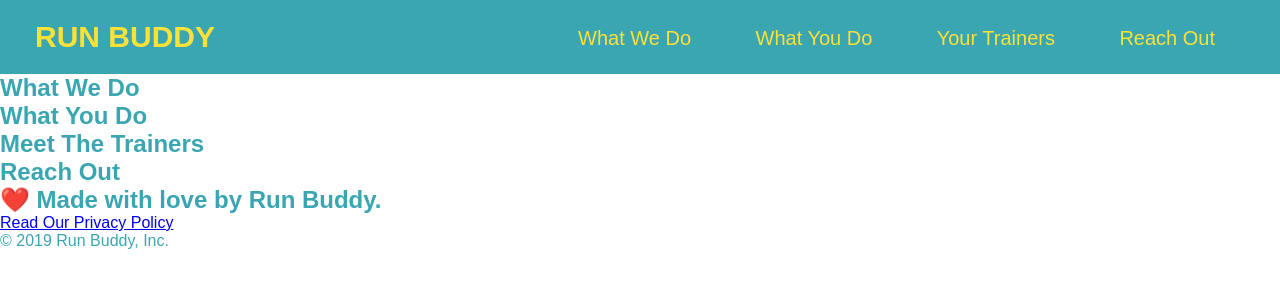
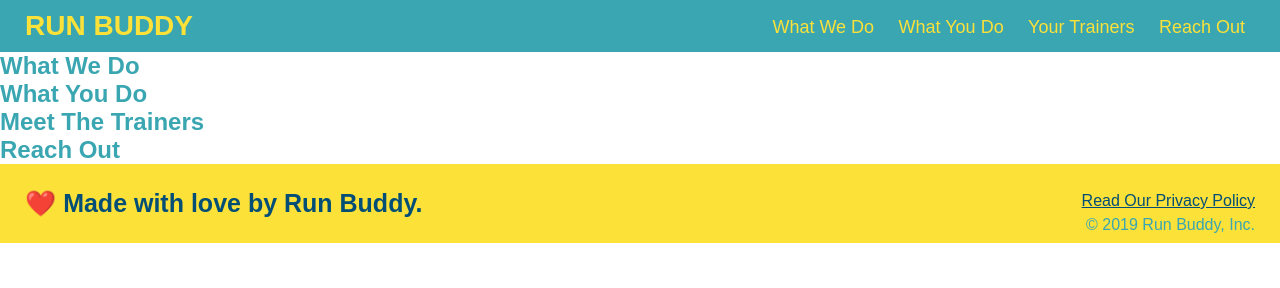
Before and after one commit to garcia3325/run-buddy, a plain HTML site: page index.html in a window 1280 px wide. Drawn offline with Linux system fonts and the light colour scheme.

Commit message:
updated CSS for header and footer clear git add .

```diff
--- a/assets/css/styles.css
+++ b/assets/css/styles.css
@@ -1,36 +1,68 @@
 * {
   margin: 0;
   padding: 0;
+  box-sizing: border-box;
 }
-/* applies styles to <header> */
-header {
-  padding: 20px 35px;
-  background-color: #39a6b2;
-}
+
 body {
   color: #39a6b2;
   font-family: Arial, Helvetica, sans-serif;
 }
+
+/* applies styles to <header> */
+header {
+  padding: 10px 25px;
+  background-color: #39a6b2;
+}
+
 header h1 {
   font-weight: bold;
-  font-size: 30px;
+  font-size: 28px;
   color: #fce138;
   margin: 0;
   display: inline;
 }
+
 header a {
   text-decoration: none;
   color: #fce138;
 }
+
 header nav {
   float: right;
   margin: 7px 0;
 }
+
 header nav ul li {
   display: inline;
 }
+
 header nav ul li a {
-  margin: 0 30px;
+  margin: 0 10px;
   font-weight: lighter;
-  font-size: 20px;
+  font-size: 18px;
 }
+
+/*applies style to footer */
+footer {
+  background: #fce138;
+  width: 100%;
+  padding: 25px 25px;
+}
+
+footer h2{
+  display: inline;
+  color: #024e76;
+  font-size: 25px;
+  margin: 0;
+}
+
+footer div{
+  float:right;
+  line-height: 1.5;
+  text-align: right;
+}
+
+footer a{
+  color: #024e76;
+}
```
